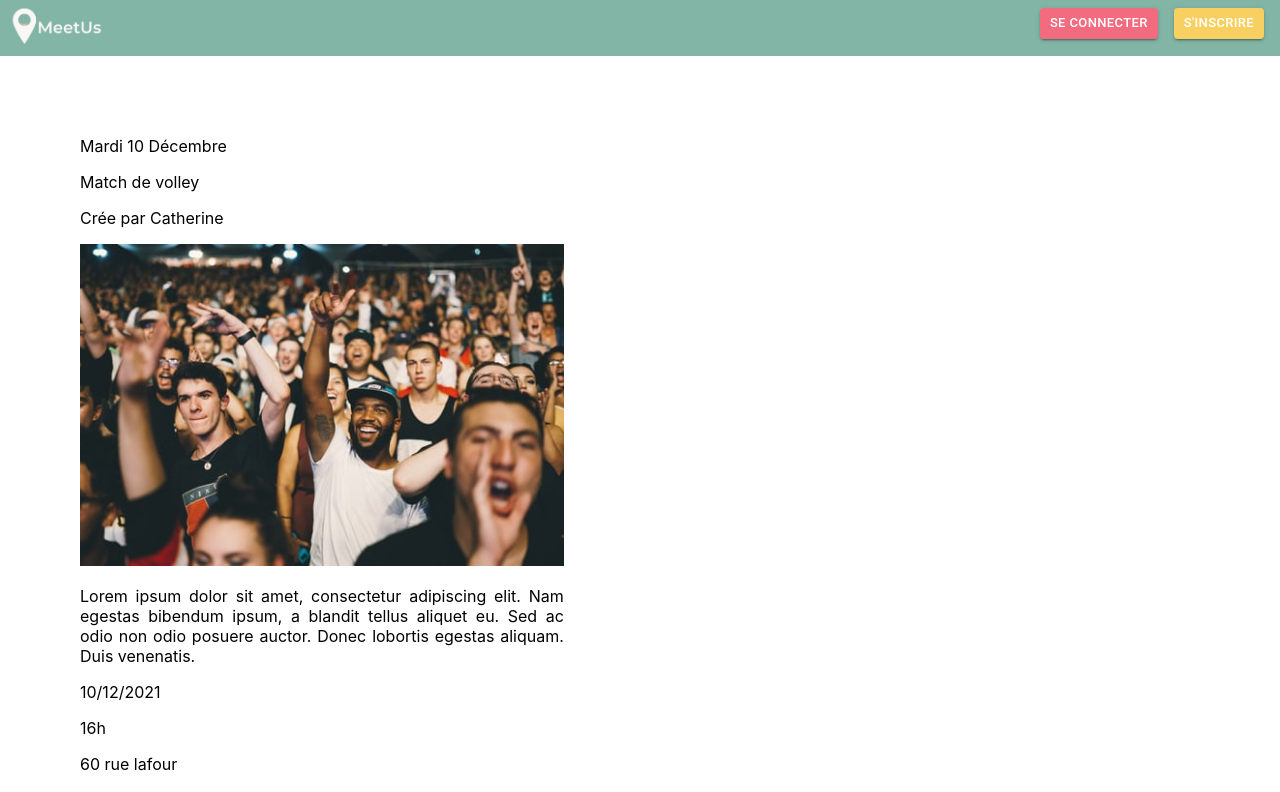
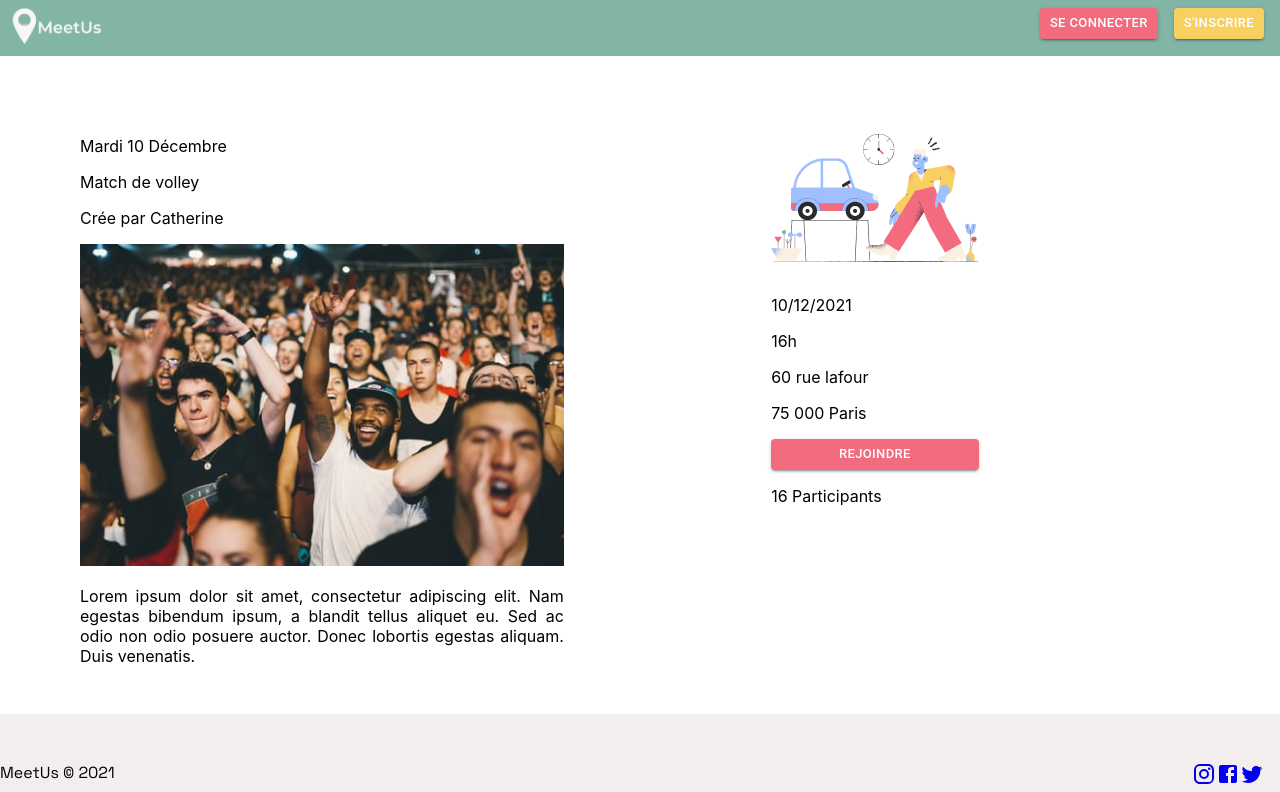
Before and after one commit to GeraldineBB/meetus-front, a React (Create React App) app: page /events/1 in a window 1280 px wide. Shown: the top 792 px of the page. Built offline with nearby package versions, Linux system fonts and the light colour scheme.

Commit message:
wip : flexbox ok eventContent

```diff
--- a/src/components/EventContent/index.js
+++ b/src/components/EventContent/index.js
@@ -32,7 +32,13 @@ const EventContent = () => (
             </p>
         </div>
 
+    </div>
+
+
     <div className="eventContent__detail">
+        <div className="eventContent__detail__map">
+            <img src={`${process.env.PUBLIC_URL}/illustrations/eventPage.svg`}/>
+        </div>
         <p className="eventContent__detail__date">
             10/12/2021
         </p>
@@ -51,7 +57,7 @@ const EventContent = () => (
         variant="contained"
         className="card__button"
         sx={{
-          width: "100%",
+          width: "60%",
           backgroundColor: "#F36B7F",
           "&:hover": { backgroundColor: "#F8CF61" },
         }}
@@ -64,7 +70,6 @@ const EventContent = () => (
         </p>
 
 
-    </div>
 
 
     </div>
--- a/src/components/EventContent/style.scss
+++ b/src/components/EventContent/style.scss
@@ -1,7 +1,5 @@
 .eventContent{
 
-    display: flex;
-    justify-content: space-between;
     width: 90%;
     margin-left: 2em;
 
@@ -9,10 +7,12 @@
     &__info{
         width: 90%;
         height: 30%;
+        text-align: center;
+
         // margin: auto;
 
         img{
-            max-width: 80%;
+            max-width: 90%;
         }
 
         &__description--text{
@@ -22,7 +22,11 @@
 
     &__detail{
         width: 90%;
+        text-align: center;
         // margin: auto;
+        img{
+            max-width: 30%;
+        }
 
     }
 
@@ -37,12 +41,16 @@
         width: 90%;
         margin-left: 5em;
         margin-top: 4em;
+        margin-bottom: 2em;
+        text-align: left;
 
 
         &__info{
             width: 60%;
             justify-content: space-between;
             align-items: flex-start;
+            text-align: left;
+
 
 
             img{
@@ -56,9 +64,15 @@
         }
 
         &__detail{
-            width: 40%;
+            width: 30%;
             justify-content: space-between;
             align-items: flex-start;
+            text-align: left;
+
+
+            img{
+                max-width: 60%;
+            }
 
 
         }
```
Also changed, not shown: public/illustrations/eventPage.svg (added), src/assets/illustrations/eventPage.svg (added).
